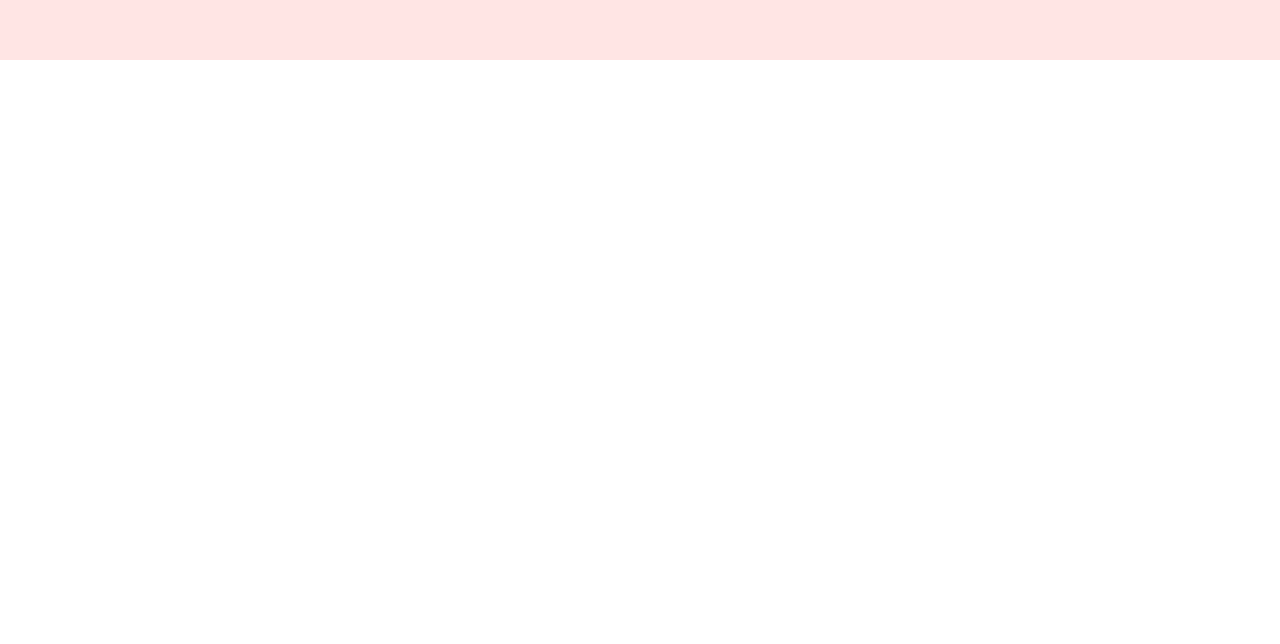
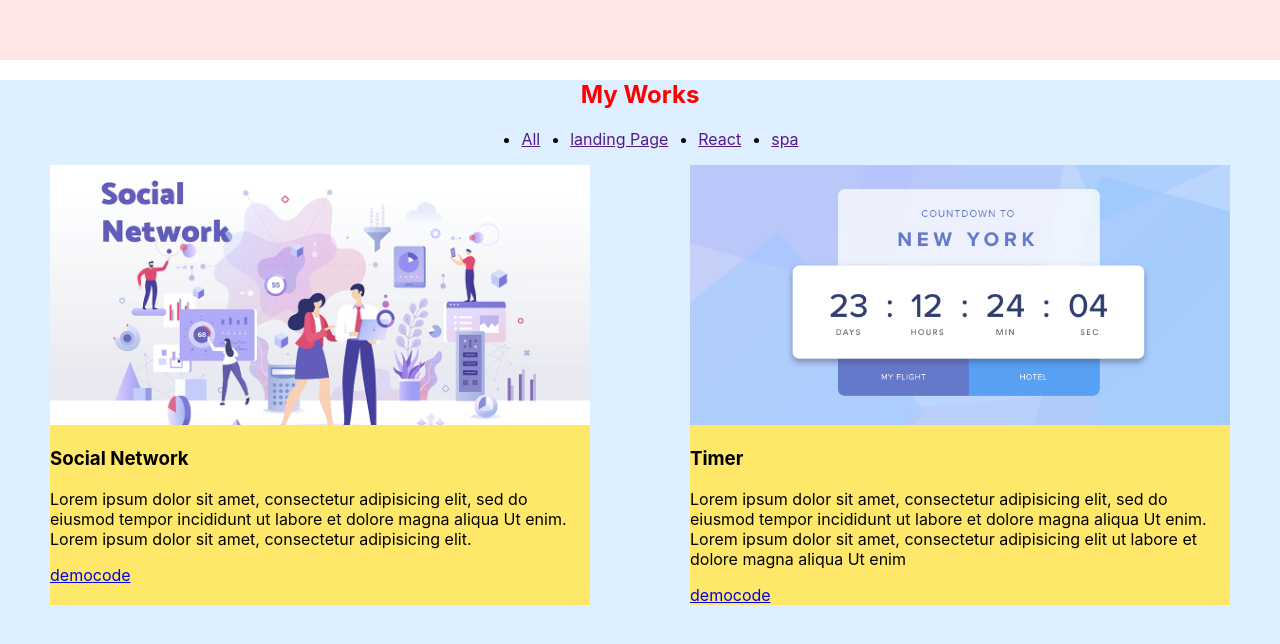
Before and after one commit to FilippSM/task-portfolio, a React app: page / in a window 1280 px wide. Shown: the part 1614-2258 px from the top of the page. Before the commit the page ends 1674 px from the top, so only its background shows below. Built offline with nearby package versions, Linux system fonts and the light colour scheme.

Commit message:
add Works

```diff
--- a/src/App.tsx
+++ b/src/App.tsx
@@ -1,8 +1,9 @@
 import './App.css';
 import styled from 'styled-components';
 import { Header } from './layout/header/Header';
-import { Main } from './layout/section/Main';
+import { Main } from './layout/section/main/Main';
 import { Skills } from './layout/section/skills/Skills';
+import { Works } from './layout/section/works/Works';
 
 
 function App() {
@@ -11,6 +12,7 @@
             <Header />
             <Main />
             <Skills/>
+            <Works />
         </div>
     );
 }
--- a/src/components/menu/Menu.tsx
+++ b/src/components/menu/Menu.tsx
@@ -1,24 +1,15 @@
 import styled from "styled-components";
 
-export const Menu = () => {
+export const Menu = (props: { menuItems: Array<string> }) => {
     return (
         <StyledMenu>
             <ul>
-                <li>
-                    <a href="">Home</a>
-                </li>
-                <li>
-                    <a href="">Skills</a>
-                </li>
-                <li>
-                    <a href="">Works</a>
-                </li>
-                <li>
-                    <a href="">Testimony</a>
-                </li>
-                <li>
-                    <a href="">Contact</a>
-                </li>
+                {props.menuItems.map((item, index) => {
+                    return <li key={index}>
+                        <a href="">{item}</a>
+                    </li>
+                }
+                )}
             </ul>
         </StyledMenu>
     );
@@ -28,5 +19,6 @@
     ul {
         display: flex;
         gap: 30px;
+        justify-content: center;
     }
 `
--- a/src/layout/header/Header.tsx
+++ b/src/layout/header/Header.tsx
@@ -1,12 +1,14 @@
 import styled from "styled-components"
 import { Logo } from "../../components/logo/logo"
 import { Menu } from "../../components/menu/Menu"
+
+const items = ["Home", "Skills", "Works", "Testimony", "Contact"]
 
 export const Header = () => {
     return (
         <StyledHeader>
             <Logo />
-            <Menu />
+            <Menu menuItems={items}/>
         </StyledHeader>
     )
 }
--- a/src/layout/section/Main.tsx
+++ b/src/layout/section/main/Main.tsx
@@ -1,6 +1,6 @@
 import styled from "styled-components";
-import photo from "./../../assets/images/Photo.jpg"
-import { FlexWrapper } from "../../components/FlexWrapper";
+import photo from "./../../../assets/images/Photo.jpg"
+import { FlexWrapper } from "../../../components/FlexWrapper";
 
 export const Main = () => {
     return (
--- /dev/null
+++ b/src/layout/section/works/Works.tsx
@@ -0,0 +1,34 @@
+import styled from "styled-components"
+import { Menu } from "../../../components/menu/Menu"
+import { SectionTitle } from './../../../components/SectionTitle';
+import { FlexWrapper } from "../../../components/FlexWrapper";
+import { Work } from "./work/Work";
+import socialImg from "./../../../assets/images/Proj-1.png"
+import timerImg from "./../../../assets/images/Proj-2.png"
+
+const worksItems = ["All", "landing Page", "React", "spa"]
+
+export const Works = () => {
+    return (
+        <StyledWorks>
+            <SectionTitle>My Works</SectionTitle>
+            <Menu menuItems={worksItems}/>
+            <FlexWrapper justify={"space-around"}>
+                <Work title={"Social Network"}
+                src={socialImg}
+                text={"Lorem ipsum dolor sit amet, consectetur adipisicing elit, sed do eiusmod tempor incididunt ut labore et dolore magna aliqua Ut enim. Lorem ipsum dolor sit amet, consectetur adipisicing elit."}
+                />
+                <Work title={"Timer"}
+                src={timerImg}
+                text={"Lorem ipsum dolor sit amet, consectetur adipisicing elit, sed do eiusmod tempor incididunt ut labore et dolore magna aliqua Ut enim. Lorem ipsum dolor sit amet, consectetur adipisicing elit  ut labore et dolore magna aliqua Ut enim"}
+                />
+            </FlexWrapper>
+        </StyledWorks>
+
+    );
+};
+
+const StyledWorks = styled.section`
+    min-height: 100vh;
+    background-color: #deefff;
+`
--- /dev/null
+++ b/src/layout/section/works/work/Work.tsx
@@ -0,0 +1,43 @@
+import styled from "styled-components"
+
+type WorksPropsType = {
+    title: string
+    text: string
+    src: string
+}
+
+
+
+export const Work = (props: WorksPropsType) => {
+    return (
+        <StyledWork>
+            <Image src={props.src} alt="" />
+            <Title>{props.title}</Title>
+            <Text>{props.text}</Text>
+            <Link href={"#"}>demo</Link>
+            <Link href={"#"}>code</Link>
+        </StyledWork>
+    );
+};
+
+const StyledWork = styled.div`
+    background-color: #ffe869;
+    max-width: 540px;
+    width: 100%;
+
+`
+
+const Image = styled.img`
+    width: 100%;
+    height: 260px;
+    object-fit: cover;
+`
+const Link = styled.a`
+
+`
+const Title = styled.h3`
+
+`
+const Text = styled.p`
+
+`
```
